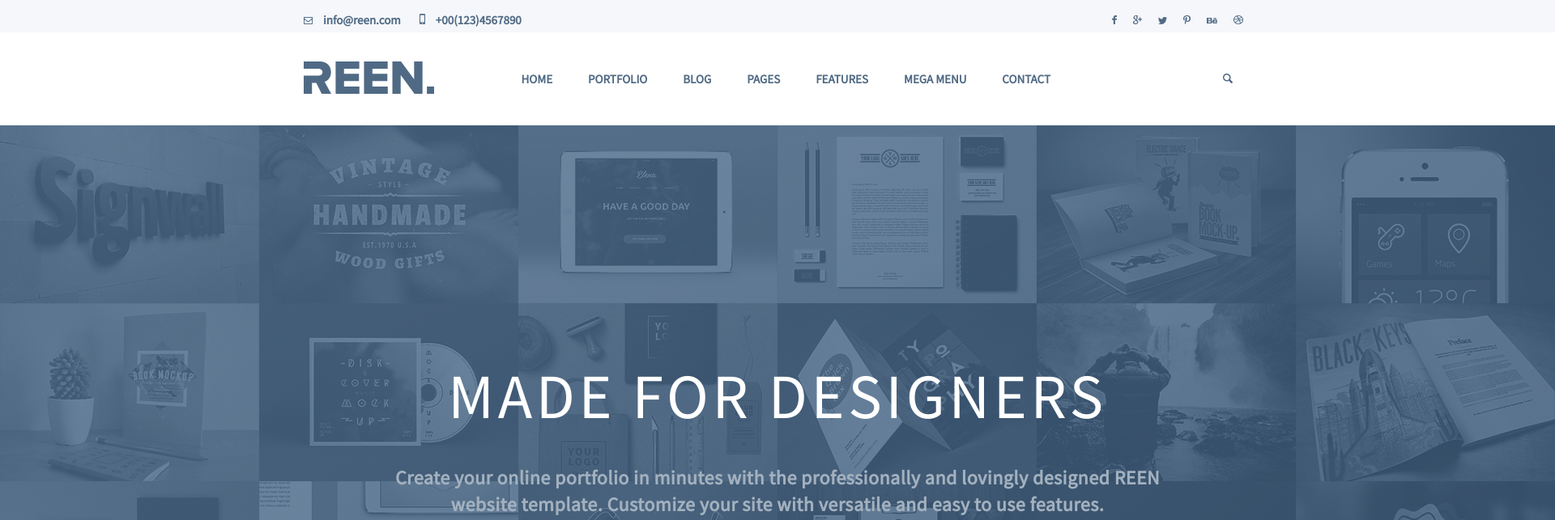
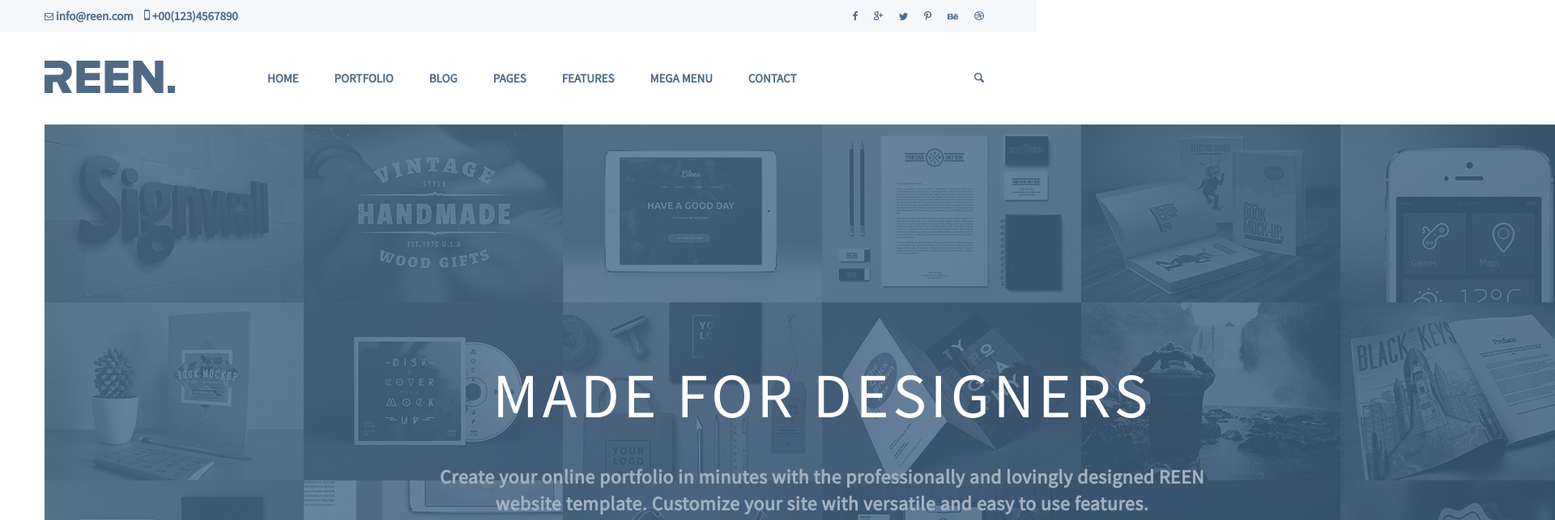
Before and after one commit to Peleka/Reen, a website: page src/templates/index.html in a window 1280 px wide. Shown: the top 643 px of the page at 81% size, 1920 px wide, since content can reach past the window. Drawn offline with nearby package versions, Linux system fonts and the light colour scheme; files that its build step writes are made by us from their sources; files whose address does not match are found by name.

Commit message:
первая проверка header

```diff
--- a/src/styles/style.less
+++ b/src/styles/style.less
@@ -1,53 +1,44 @@
 body {
   margin: 0;
   padding: 0;
+  width: 100%;
   font-family: 'Source Sans Pro', Arial, sans-serif;
   font-size: 15px;
-  line-height: auto;
   font-weight: 700;
   color: #506a85;
   background-color: #ffffff;
-  width: 1920px;
-  margin: 0 auto;
 }
 a {
   text-decoration: none;
+  color: #506a85;
 }
-.contact-info,
-.social-icons,
-.site-navigation,
-.search {
+ul {
   list-style: none;
-}
-.contact-info a,
-.site-navigation a {
-  color: #506a85;
-  text-transform: uppercase;
+  margin: 0;
   padding: 0;
 }
+.container {
+  width: 1170px;
+  margin: 0 auto;
+  padding: 0;
+}
+.header {
+  background-color: #fff;
+}
 .contact-links {
-  height: 40px;
-  width: 100%;
   background-color: #f5f7fa;
 }
-.contact-links .container {
+.wrapper-flex {
   display: flex;
+  padding-bottom: 10px;
+  padding-top: 10px;
   justify-content: space-between;
 }
 .contact-info li {
   display: inline-block;
   margin-right: 10px;
 }
-.contact-info li:nth-child(2) {
-  margin-right: 20px;
-}
-.contact-info {
-  margin: 0;
-  padding: 0;
-}
 .social-icons {
-  margin: 0;
-  padding: 0;
   display: flex;
   justify-content: space-around;
   align-items: center;
@@ -58,35 +49,25 @@ a {
 .social-icons li:last-child {
   margin-right: 10px;
 }
-.container {
-  width: 1170px;
-  margin: 0 auto;
-  padding: 0;
-}
-.main-header-wrapper {
-  background-color: #ffffff;
-}
 .main-navigation {
-  margin: 0;
-  padding: 0;
-  align-items: center;
-  min-height: 112px;
   display: flex;
   flex-wrap: wrap;
   justify-content: space-between;
+  align-items: center;
+  min-height: 112px;
 }
 .site-navigation {
-  margin: 0;
   display: flex;
   flex-wrap: wrap;
   width: 803px;
+  text-transform: uppercase;
 }
 .site-navigation a {
   display: block;
   padding: 48px 22px;
 }
 .search {
-  margin-right: 23px;
+  margin-right: 10px;
   display: flex;
   align-items: center;
 }
--- a/src/templates/index.html
+++ b/src/templates/index.html
@@ -9,65 +9,62 @@
     <title>Reen</title>
   </head>
   <body>
-      <header class="main-header">
+    <header class="header">
       <div class="contact-links">
         <div class="container">
+          <div class="wrapper-flex">
            <ul class="contact-info">
              <li>
-                      <a href="#" class="contact-mail">
+               <a href="#">
                 <img src="img/icon-mail-1.png" width="11" height="9" alt="info@reen.com">
+                <span>info@reen.com</span>
                </a>
              </li>
              <li>
-                      <p>info@reen.com</p>
-                    </li>
-                    <li>
-                      <a href="#" class="mobile">
+               <a href="#">
                 <img src="img/icon-mobile.png" width="7" height="13" alt=" +00(123)4567890">
+                <span>+00(123)4567890</span>
                </a>
-                    </li>
-                    <li>
-                      <p>+00(123)4567890</p>
              </li>
            </ul>
            <ul class="social-icons">
              <li>
-                      <a class="social-btn-facebook" href="#">
+               <a href="#">
                 <img src="img/icon-s-facebook.png" width="6" height="11" alt="Facebook">
                </a>
              </li>
              <li>
-                      <a class="social-btn-gplus" href="#">
+               <a href="#">
                 <img src="img/icon-s-gplus.png" width="11" height="11" alt=" Gplus">
                </a>
              </li>
              <li>
-                      <a class="social-btn-twitter"  href="#">
+               <a href="#">
                <img src="img/icon-s-twitter.png" width="11" height="9" alt="Twitter">
                </a>
              </li>
              <li>
-                      <a class="social-btn-pinterest" href="#">
+               <a href="#">
                <img src="img/icon-s-pinterest.png" width="9" height="11" alt=" Pinterest">
                </a>
              </li>
              <li>
-                      <a class="social-btn-behance" href="#">
+               <a href="#">
                <img src="img/icon-s-behance.png" width="13" height="9" alt=" Behance">
                </a>
              </li>
              <li>
-                      <a class="social-btn-dribbble" href="#">
+               <a href="#">
                <img src="img/icon-s-dribbble.png" width="12" height="11" alt="Dribbble">
                </a>
              </li>
            </ul>
           </div>
         </div>
-          <div class="main-header-wrapper">
+      </div>
       <div class="container">
-              <nav class="main-navigation">
-                <a class="main-header-logo">
+        <div class="main-navigation">
+          <a class="header-logo">
             <img src="img/logo.svg" width="161" height="40" alt="Logo REEN">
           </a>
           <ul class="site-navigation">
@@ -86,11 +83,11 @@
               </a>
             </li>
           </ul>
-              </nav>
         </div>
       </div>
     </header>
     <main>
+      <div class="container">
        <div class="slide" >
          <input type="radio" name="slider" id="slider_1" checked="checked">
          <label for="slider_1"></label>
@@ -148,6 +145,7 @@
               <a class="button-slide-5" href="#">Get Started Now</a>
             </div>
        </div>
+      </div>
       <section class="whoweare">
          <h1>Beautiful. Clean. Responsive.</h1>
          <p>REEN is a high-quality solution for those
```
Lines whose indentation alone changed are shown as unchanged.
